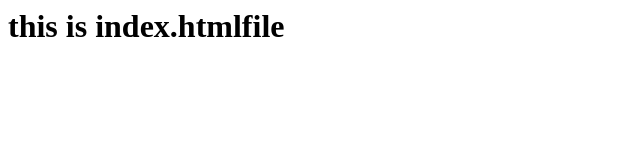
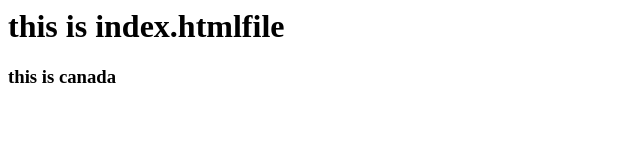
Before and after one commit to saisharan1467/githubrepo, a plain HTML site: page index.html in a window 1280 px wide. Shown: the whole page, without its empty margins (0-640 px from the left). Drawn offline with Linux system fonts and the light colour scheme.

Commit message:
edited the file index.html

```diff
--- a/index.html
+++ b/index.html
@@ -1 +1,2 @@
 <h1> this is index.htmlfile </h1>
+<h3> this is canada </h3>
```
